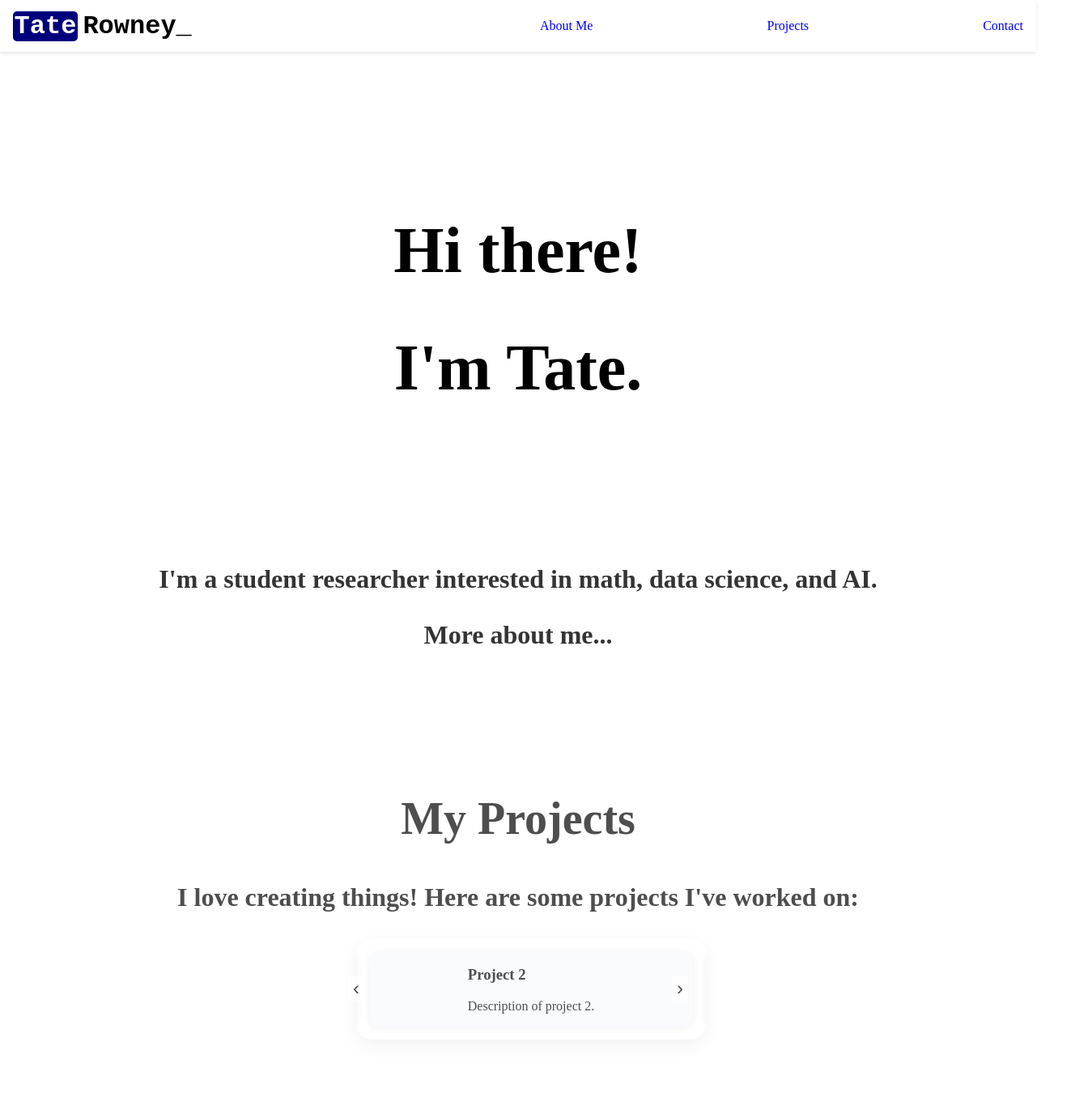
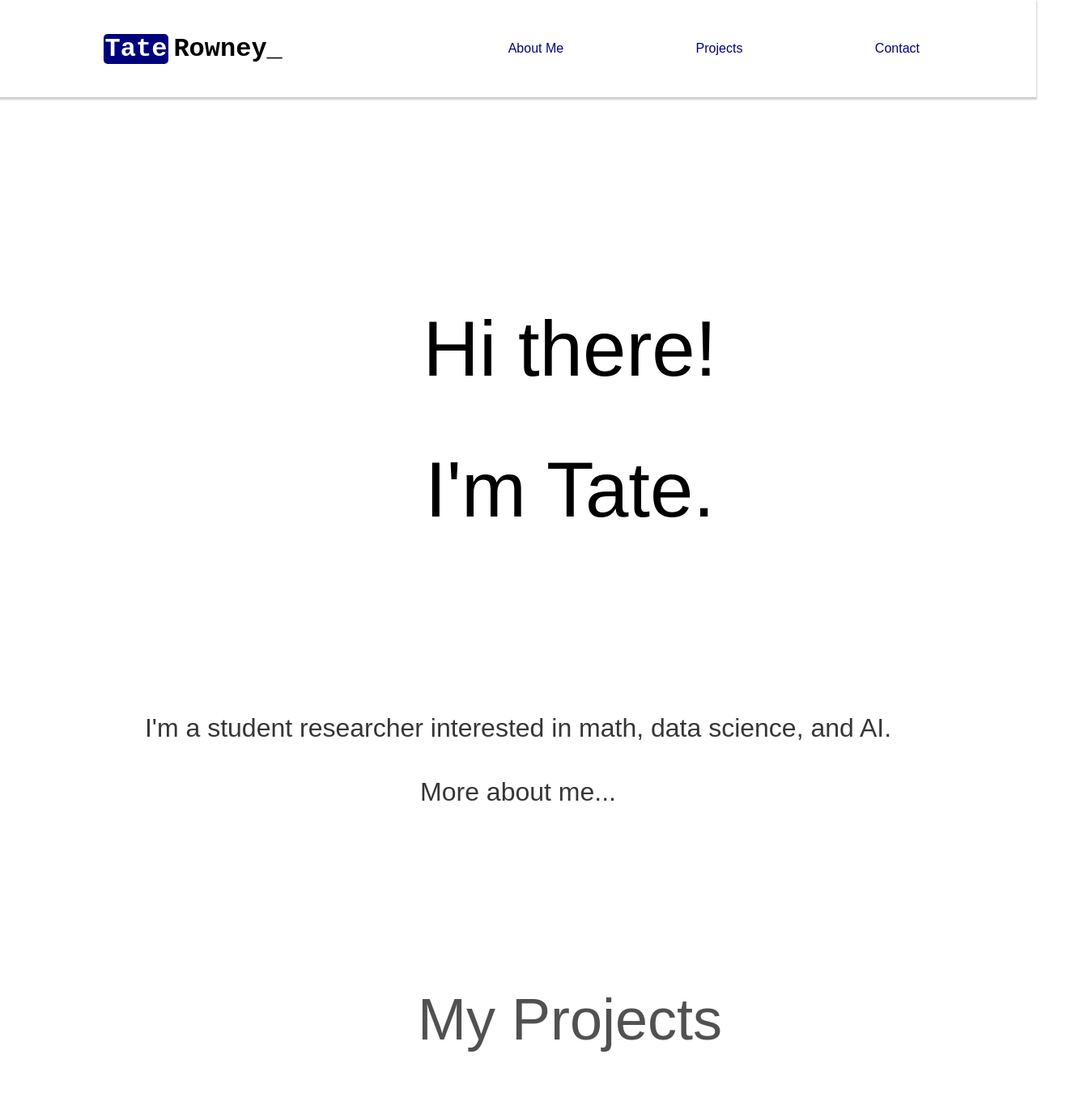
Before and after one commit to taterowney/taterowney.github.io, a Next.js app: page / in a window 1280 px wide. Shown: the top 1376 px of the page at 81% size, 1344 px wide, since content can reach past the window. Built offline with nearby package versions, Linux system fonts and the light colour scheme.

Commit message:
Add hover effects and resize carousel

```diff
--- a/app/components.js
+++ b/app/components.js
@@ -87,20 +87,21 @@ export function Topbar({ children }) {
           left: 0,
           right: 0,
           zIndex: 1000,
-          height: '2rem',
-          backgroundColor: 'white',
-          padding: '1rem',
-          boxShadow: '0 2px 4px rgba(0,0,0,0.1)',
+          height: '15vh',
+          backgroundColor: 'rgba(255,255,255,0.95)',
+          backdropFilter: 'blur(10px)',
+          padding: '0 10%',
+          boxShadow: '0px 2px 2px 1px rgba(0,0,0,0.2)',
           transition: 'opacity 0.25s',
           display: 'flex',
           alignItems: 'center',
           justifyContent: 'space-between',
-        }}
+          }}
       >
         {children}
       </div>
       {/* spacer */}
-      <div style={{ height: '3rem' }} />
+      <div style={{ height: '15vh' }} />
     </>
   );
 }
@@ -135,6 +136,8 @@ export function Logo() {
 }
 
 export function NavItem({ children, target_id, style, ...props }) {
+  const [hover, setHover] = useState(false);
+
   return (
     <a
       href={`#${target_id}`}
@@ -142,10 +145,24 @@ export function NavItem({ children, target_id, style, ...props }) {
         e.preventDefault();
         scrollToBookmark(target_id);
       }}
+      onMouseEnter={() => setHover(true)}
+      onMouseLeave={() => setHover(false)}
       style={{
         textDecoration: 'none',
-        color: 'blue',
+        color: hover ? 'white' : '#00007c',
         cursor: 'pointer',
+        padding: '0 1rem',
+        height: '100%',
+        display: 'flex',
+        alignItems: 'center',
+        justifyContent: 'center',
+        borderRadius: '5px',
+        fontSize: hover ? '1.2em' : '1em',
+        backgroundColor: hover ? '#00007c' : 'transparent',
+        transition:
+          'color 0.5s ease, background-color 0.5s ease, font-size 0.5s ease, transform 0.3s ease',
+        transform: hover ? 'scale(1.05)' : 'scale(1)',
+        userSelect: 'none',
         ...style,
       }}
       {...props}
@@ -160,10 +177,12 @@ export function TitleHeading({ children, style, ...props }) {
     <h1
       {...props}
       style={{
-        marginTop: '1rem',
-        fontSize: '5rem',
+        fontSize: '6em',
+        marginLeft: '5%',
+        marginTop: '5%',
         width: '100%',
         textAlign: 'center',
+        fontWeight: 400,
         ...style,
       }}
     >
@@ -177,10 +196,12 @@ export function Heading({ children, style, ...props }) {
     <h2
       {...props}
       style={{
-        marginTop: '1rem',
-        fontSize: '3.5rem',
+        fontSize: '4.5em',
+        marginLeft: '5%',
+        marginTop: '5%',
         width: '100%',
         textAlign: 'center',
+        fontWeight: 400,
         ...style,
       }}
     >
@@ -194,10 +215,15 @@ export function Subheading({ children, style, ...props }) {
     <h3
       {...props}
       style={{
-        marginTop: '1rem',
-        fontSize: '2rem',
-        width: '100%',
+        fontSize: '2em',
+        width: 'fit-content',
+        padding: '1%',
+        marginLeft: 'auto',
+        marginRight: 'auto',
+        marginTop: '0.5em',
+        marginBottom: '0.5em',
         textAlign: 'center',
+        fontWeight: 400,
         ...style,
       }}
     >
@@ -212,12 +238,14 @@ export function Spacer({ height = '4rem' }) {
 
 
 
-const BOX_WIDTH = 400; // px: Only one fully visible at a time
+const BOX_WIDTH = 600; // px: approximate width for each project
 
 export function ProjectCarousel({ children }) {
   const ref = useRef(null);
   const [currentIndex, setCurrentIndex] = useState(0);
   const [hasInteracted, setHasInteracted] = useState(false);
+  const [prevHover, setPrevHover] = useState(false);
+  const [nextHover, setNextHover] = useState(false);
   const count = React.Children.count(children);
 
   // --- drag-to-scroll logic (marks interaction) ---
@@ -309,22 +337,33 @@ export function ProjectCarousel({ children }) {
       style={{
         position: 'relative',
         width: `${BOX_WIDTH}px`,
-        maxWidth: '90vw',
-        margin: '2rem auto',
+        maxWidth: '80vw',
+        margin: '3rem auto',
       }}
     >
       {/* ← Wrap-around Prev */}
       <button
         onClick={handlePrev}
+        onMouseEnter={() => setPrevHover(true)}
+        onMouseLeave={() => setPrevHover(false)}
         style={{
           position: 'absolute',
           top: '50%',
           left: 0,
           transform: 'translate(-50%, -50%)',
           zIndex: 1,
-          fontSize: '1.5rem',
-          background: 'rgba(255,255,255,0.8)',
+          fontSize: '1.25rem',
+          backgroundColor: prevHover ? 'rgb(60,67,119)' : 'rgb(148,148,148)',
+          color: 'white',
           border: 'none',
+          borderRadius: '50%',
+          width: '0.9em',
+          height: '0.9em',
+          lineHeight: '0.9em',
+          textAlign: 'center',
+          padding: '0.9em',
+          transition: 'background-color 0.5s ease, box-shadow 0.5s ease',
+          boxShadow: prevHover ? '1px 1px 5px rgba(0,0,0,0.75)' : 'none',
           cursor: 'pointer',
         }}
       >
@@ -358,8 +397,9 @@ export function ProjectCarousel({ children }) {
               flex: '0 0 auto',
               scrollSnapAlign: 'center',
               borderRadius: '0.75rem',
-              boxShadow: '0 2px 8px rgba(0,0,0,0.08)',
+              boxShadow: '1px 1px 2px 1px rgba(0,0,0,0.4)',
               background: 'rgba(247,249,252,1)',
+              maxHeight: '15em',
               display: 'flex',
               alignItems: 'center',
               justifyContent: 'center',
@@ -374,15 +414,26 @@ export function ProjectCarousel({ children }) {
       {/* → Wrap-around Next */}
       <button
         onClick={handleNext}
+        onMouseEnter={() => setNextHover(true)}
+        onMouseLeave={() => setNextHover(false)}
         style={{
           position: 'absolute',
           top: '50%',
           right: 0,
           transform: 'translate(50%, -50%)',
           zIndex: 1,
-          fontSize: '1.5rem',
-          background: 'rgba(255,255,255,0.8)',
+          fontSize: '1.25rem',
+          backgroundColor: nextHover ? 'rgb(60,67,119)' : 'rgb(148,148,148)',
+          color: 'white',
           border: 'none',
+          borderRadius: '50%',
+          width: '0.9em',
+          height: '0.9em',
+          lineHeight: '0.9em',
+          textAlign: 'center',
+          padding: '0.9em',
+          transition: 'background-color 0.5s ease, box-shadow 0.5s ease',
+          boxShadow: nextHover ? '1px 1px 5px rgba(0,0,0,0.75)' : 'none',
           cursor: 'pointer',
         }}
       >
@@ -405,6 +456,8 @@ export function SocialLink({ href, icon_path }) {
         height: '5rem',
         width: '5rem',
         display: 'inline-block',
+        margin: '1em',
+        borderRadius: '5px',
       }}
     />
   );
--- a/app/layout.js
+++ b/app/layout.js
@@ -1,7 +1,17 @@
 export default function RootLayout({ children }) {
-    return (
-      <html lang="en">
-        <body>{children}</body>
-      </html>
-    )
-  }
+  return (
+    <html lang="en">
+      <body
+        style={{
+          margin: 0,
+          backgroundColor: 'rgba(255,255,255,0.8)',
+          fontFamily: 'Futura PT, sans-serif',
+          fontWeight: 300,
+          fontSize: '16px',
+        }}
+      >
+        {children}
+      </body>
+    </html>
+  );
+}
--- a/app/page.js
+++ b/app/page.js
@@ -64,7 +64,17 @@ export default function Page() {
             <Spacer height='8rem'/>
             <FadeContainer>
                 <Heading>Contact Me</Heading>
-                <div style={{ display: 'flex', flexDirection: 'row', gap: '2rem', width:'40rem', alignContent: 'center', justifyContent: 'center', marginLeft: '20rem', marginRight: '40rem' }}>
+                <div
+                    style={{
+                        display: 'flex',
+                        flexDirection: 'row',
+                        gap: '2rem',
+                        width: 'fit-content',
+                        margin: 'auto',
+                        justifyContent: 'center',
+                        alignItems: 'center',
+                    }}
+                >
                     <SocialLink href="https://github.com/taterowney" icon_path={'/github.png'} />
                     <SocialLink href="https://github.com/taterowney" icon_path={'/github.png'} />
                     <SocialLink href="https://github.com/taterowney" icon_path={'/github.png'} />
```
